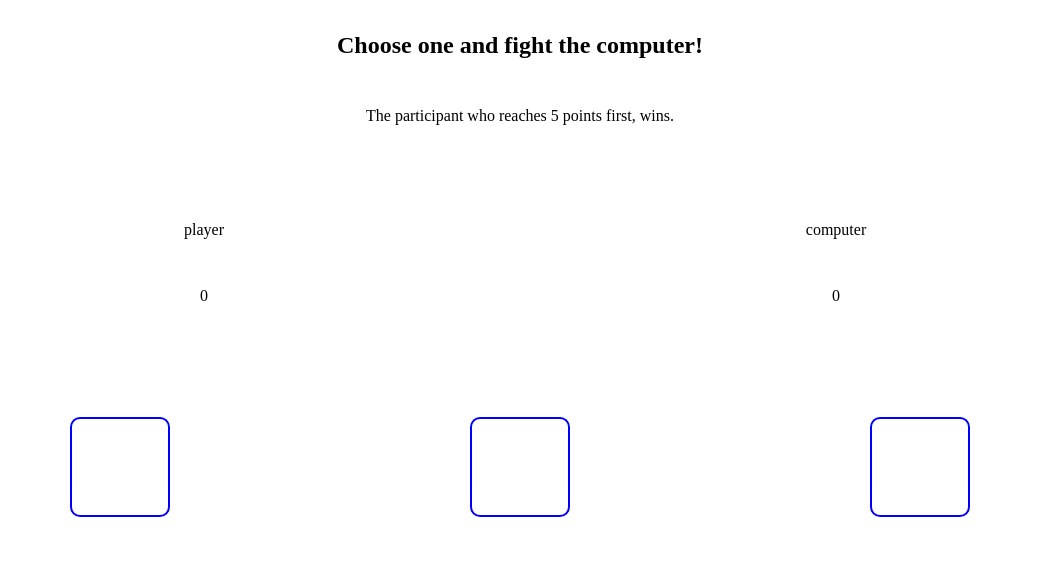
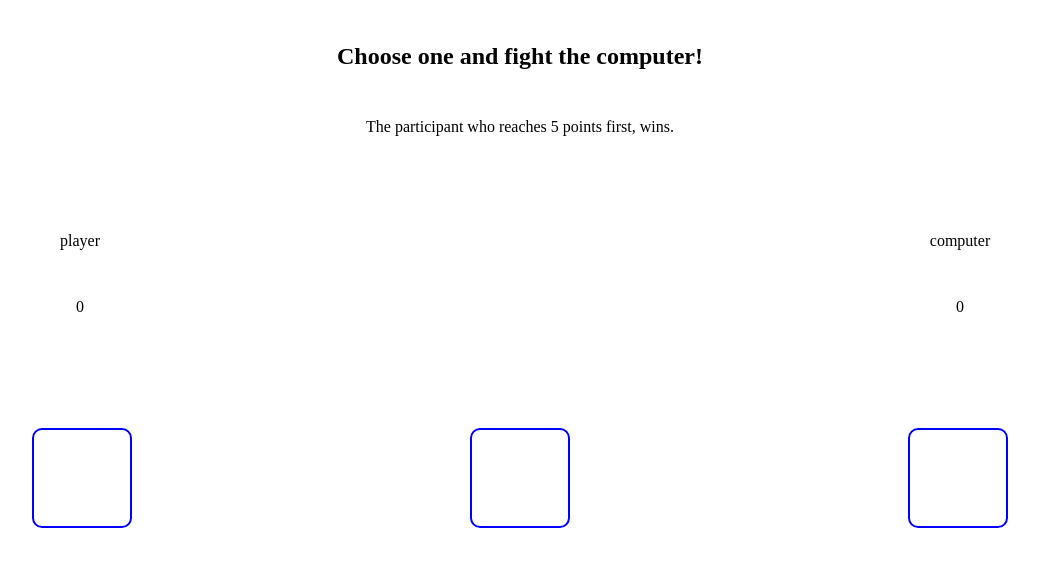
Before and after one commit to AndorGunczer/rock-paper-scissors, a plain HTML site: page index.html in a window 1280 px wide. Shown: the part 90-656 px from the top of the page, without its empty margins (120-1159 px from the left). Drawn offline with Linux system fonts and the light colour scheme.

Commit message:
center symbols(boxes representing the choices) in relation to .score and .participants
implement onclick on symbols

implement logic behind player and computer decision (player_decision())

```diff
--- a/index.html
+++ b/index.html
@@ -13,18 +13,19 @@
     <p>The participant who reaches 5 points first, wins.</p>
     <div class="score_container">
         <div class="box">
-            <p>player</p>
-            <p>computer</p>
+            <p class="participants">player</p>
+            <p class="participants">computer</p>
         </div>
         <div class="box">
-            <p>0</p>
-            <p>0</p>
+            <p class="score">0</p>
+            <p class="score">0</p>
         </div>
     </div>
     <div class="symbol_container">
-        <div class="symbols" id="rock"></div>
-        <div class="symbols" id="paper"></div>
-        <div class="symbols" id="scissors"></div>
+        <div class="symbols" id="rock" onclick="player_decision(this)"></div>
+        <div class="symbols" id="paper" onclick="player_decision(this)"></div>
+        <div class="symbols" id="scissors" onclick="player_decision(this)"></div>
     </div>
+    <script src="./index.js"></script>
 </body>
 </html>
--- /dev/null
+++ b/index.js
@@ -0,0 +1,18 @@
+let computer_score = document.getElementsByClassName('score')[1];
+let player_score = document.getElementsByClassName('score')[0];
+
+// console.log(player_score.innerHTML);
+// console.log('finished');
+ function player_decision(event) {
+    let player_decision;
+
+    switch (event.id) {
+        case 'rock': player_decision = 0; break;
+        case 'paper': player_decision = 1; break;
+        case 'scissors': player_decision = 2; break;
+    }
+
+    computer_decision = Math.floor(Math.random() * 3);
+
+    // console.log(player_decision + " vs " + computer_decision);
+ }
--- a/style.css
+++ b/style.css
@@ -1,5 +1,9 @@
 html, body {
     height: 100%;
+}
+
+h1 {
+    margin-top: 1em;
 }
 
 h1, h2, p {
@@ -12,21 +16,20 @@ h1, h2, p {
     flex-direction: column;
     /* justify-content: space-around; */
     /* align-items: center; */
-    margin-top: 5em;
-    margin-bottom: 5em;
+    margin: 5em 10em 5em 10em;
 }
 
 .box {
     display: flex;
-    justify-content: space-around;
+    justify-content: space-between;
     align-items: center;
 }
 
 .symbol_container {
     display: flex;
-    justify-content: space-around;
+    justify-content: space-between;
     align-items: center;
-    margin: 5em 2em 0 2em;
+    margin: 5em 9em 0 9em;
 }
 
 .symbols {
```
